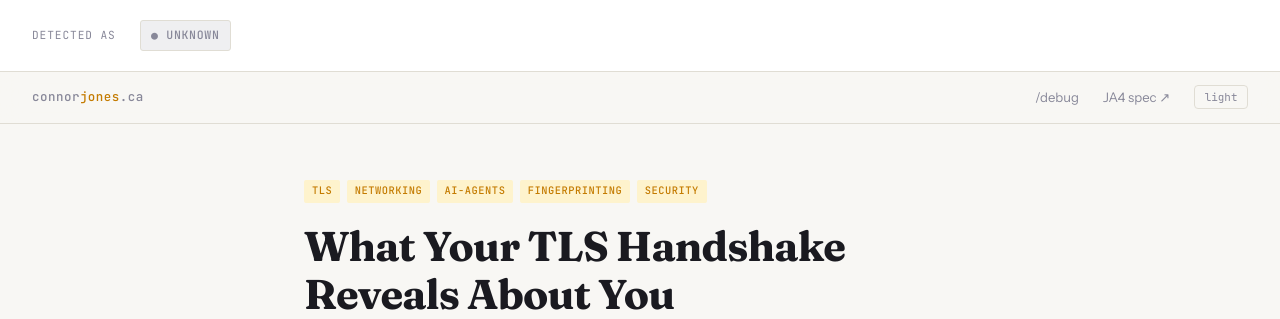
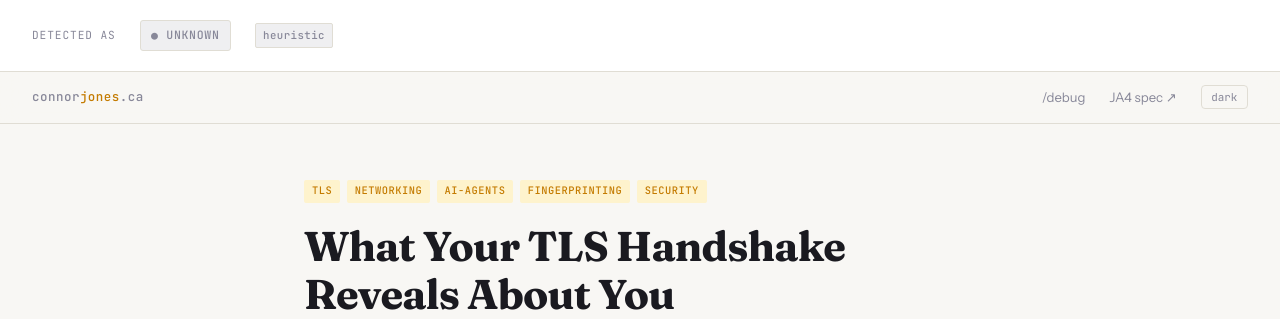
Before and after one commit to jonesconnor/tls-fingerprinting-proxy, a Flask app: page /writing/tls-fingerprinting in a window 1280 px wide. Shown: the top 319 px of the page. Run offline with Flask 3, Linux system fonts and the light colour scheme.

Commit message:
feat: surface match_type in UI banner and agent response; fix theme toggle
Wires the match_type signal end-to-end so callers can see how a
classification was reached without inspecting signals manually.

proxy: inject X-Client-Match-Type header (exact | near | heuristic)
       alongside the existing X-Client-* headers; add match_type field
       to Classification with "heuristic" as the default so all existing
       heuristic code paths are covered without changes.

backend: read X-Client-Match-Type in _get_classification() and pass it
         to both HTML templates. Render a colour-coded pill immediately
         after the client_type badge in the classification banner —
         green for "exact", amber for "near", gray for "heuristic".
         Add a match_type row to the debug details panel in article.html.

agent: include match_type in the fingerprint dict returned by
       _parse_fingerprint_headers() (null when the request bypassed
       the proxy). Two new tests cover the header-present and null cases.

bug fix: theme toggle button initial text changed from "light" to "dark"
         on both index.html and article.html. The page loads as light
         mode; the button label should show the mode you switch TO.
         The onclick logic was already correct — only the initial
         hardcoded text was wrong.

Co-Authored-By: Claude Sonnet 4.6 <noreply@anthropic.com>

```diff
--- a/agent/app.py
+++ b/agent/app.py
@@ -61,6 +61,7 @@ def _parse_fingerprint_headers(request: Request) -> dict:
     detail = request.headers.get("X-Client-Detail")
     confidence = request.headers.get("X-Client-Confidence")
     raw_signals = request.headers.get("X-Client-Signals")
+    match_type = request.headers.get("X-Client-Match-Type")
 
     if ja4 is None:
         return {
@@ -69,6 +70,7 @@ def _parse_fingerprint_headers(request: Request) -> dict:
             "detail": None,
             "confidence": None,
             "signals": None,
+            "match_type": None,
             "note": "request did not pass through proxy",
         }
 
@@ -80,6 +82,7 @@ def _parse_fingerprint_headers(request: Request) -> dict:
         "detail": detail,
         "confidence": confidence,
         "signals": signals,
+        "match_type": match_type,
     }
 
 
--- a/backend/app.py
+++ b/backend/app.py
@@ -224,6 +224,7 @@ def _get_classification() -> tuple[dict, bool]:
         "detail":      request.headers.get("X-Client-Detail", ""),
         "confidence":  request.headers.get("X-Client-Confidence", "low"),
         "signals":     [s for s in request.headers.get("X-Client-Signals", "").split(",") if s],
+        "match_type":  request.headers.get("X-Client-Match-Type", "heuristic"),
     }
     accept     = request.headers.get("Accept", "")
     wants_html = client_type == "browser" or "text/html" in accept
--- a/backend/templates/article.html
+++ b/backend/templates/article.html
@@ -183,6 +183,18 @@
       font-family: 'JetBrains Mono', monospace;
       font-size: 0.67rem;
     }
+
+    .match-pill {
+      padding: 0.15rem 0.45rem;
+      border-radius: 2px;
+      font-family: 'JetBrains Mono', monospace;
+      font-size: 0.67rem;
+      font-weight: 500;
+      letter-spacing: 0.04em;
+    }
+    .match-pill-exact     { background: var(--green-dim); color: var(--green); border: 1px solid rgba(74, 222, 128, 0.25); }
+    .match-pill-near      { background: var(--amber-dim); color: var(--amber); border: 1px solid rgba(232, 160, 32, 0.25); }
+    .match-pill-heuristic { background: var(--gray-dim);  color: var(--muted); border: 1px solid var(--border); }
 
     /* ── Layout ───────────────────────────────────────────────────────── */
     .container {
@@ -393,6 +405,9 @@
   <div class="classification-bar">
     <span class="detected-label">Detected as</span>
     <span class="badge badge-{{ classification.client_type }}">&#9679; {{ classification.client_type }}</span>
+    {% if classification.match_type %}
+    <span class="match-pill match-pill-{{ classification.match_type }}">{{ classification.match_type }}</span>
+    {% endif %}
     {% if classification.ja4 %}
     <span class="ja4-pill">JA4:&nbsp;<span class="ja4-hash">{{ classification.ja4 }}</span></span>
     {% endif %}
@@ -420,7 +435,7 @@
         const next = html.getAttribute('data-theme') === 'dark' ? 'light' : 'dark';
         html.setAttribute('data-theme', next);
         this.textContent = next === 'dark' ? 'light' : 'dark';
-      ">light</button>
+      ">dark</button>
     </div>
   </nav>
 
@@ -479,6 +494,10 @@
               <span class="debug-key">signals</span>
               <span class="debug-val">{{ classification.signals | join(', ') or '—' }}</span>
             </div>
+            <div class="debug-row">
+              <span class="debug-key">match_type</span>
+              <span class="debug-val">{{ classification.match_type or '—' }}</span>
+            </div>
           </div>
         </div>
       </div>
--- a/proxy/classifier.py
+++ b/proxy/classifier.py
@@ -28,6 +28,7 @@ class Classification:
     confidence: str         # high | medium | low
     detail: str             # human-readable description
     signals: list[str] = field(default_factory=list)
+    match_type: str = "heuristic"  # exact | near | heuristic
 
     def to_dict(self) -> dict:
         return {
@@ -35,6 +36,7 @@ class Classification:
             "confidence": self.confidence,
             "detail": self.detail,
             "signals": self.signals,
+            "match_type": self.match_type,
         }
 
 
--- a/proxy/proxy.py
+++ b/proxy/proxy.py
@@ -109,6 +109,7 @@ def _inject_headers(raw_request: bytes, ja4: str, clf) -> bytes:
         f"\r\nX-Client-Detail: {clf.detail}"
         f"\r\nX-Client-Confidence: {clf.confidence}"
         f"\r\nX-Client-Signals: {','.join(clf.signals)}"
+        f"\r\nX-Client-Match-Type: {clf.match_type}"
     ).encode()
 
     if idx == -1:
```
Also changed, not shown: agent/tests/test_agent.py (+11 -0 lines), backend/templates/index.html (+16 -1 lines).
